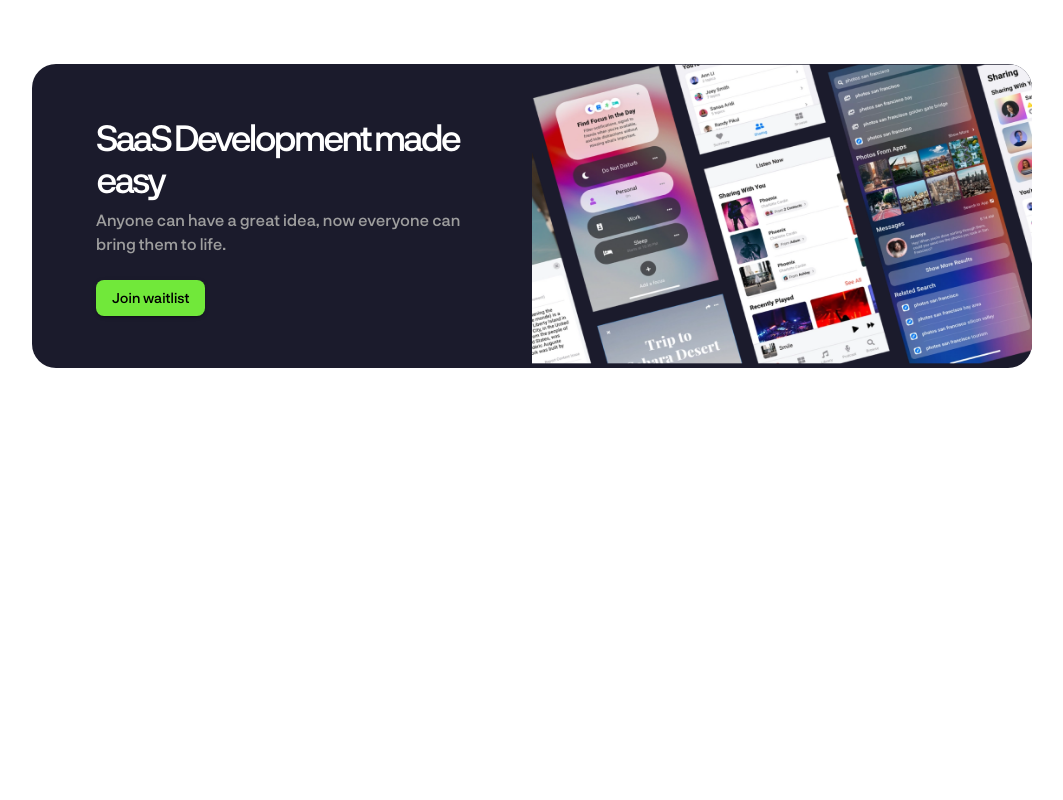
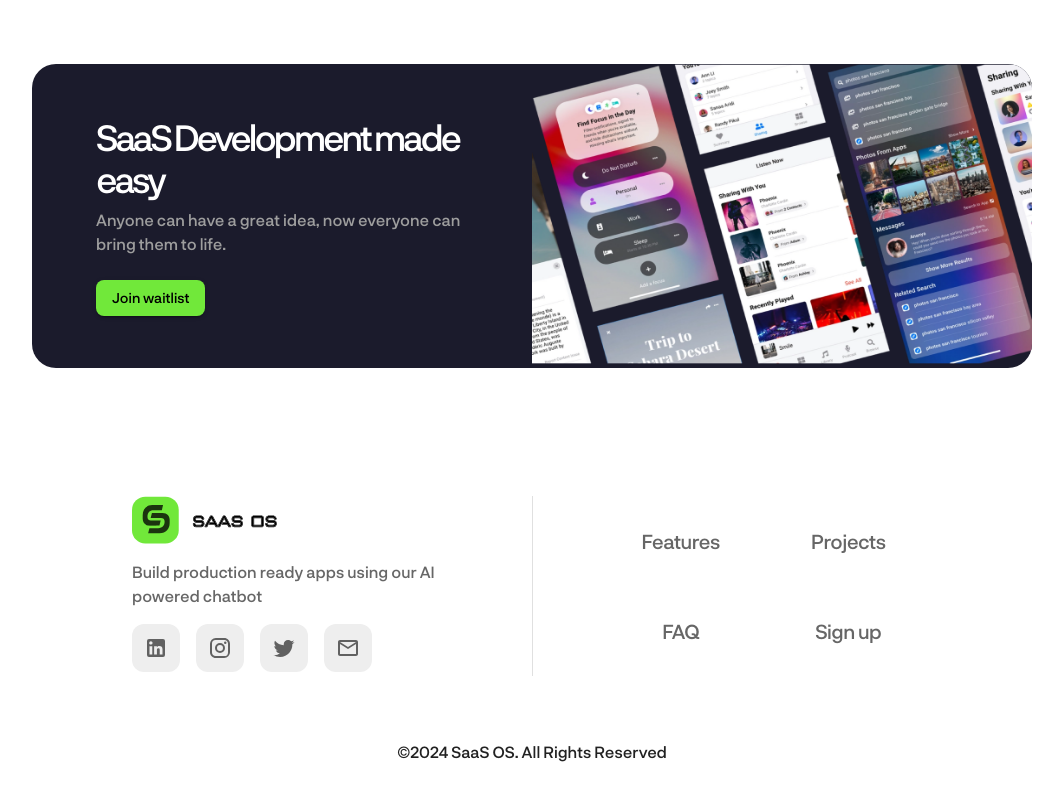
Before and after one commit to isaacwritescode/saas-os, a React (Create React App) app: page / in a window 1280 px wide. Shown: the part 3038-3838 px from the top of the page, without its empty margins (108-1171 px from the left). Before the commit the page ends 3406 px from the top, so only its background shows below. Built offline with nearby package versions, Linux system fonts and the light colour scheme.

Commit message:
footer done

```diff
--- a/package.json
+++ b/package.json
@@ -5,6 +5,7 @@
   "dependencies": {
     "@emotion/react": "^11.11.3",
     "@emotion/styled": "^11.11.0",
+    "@mui/icons-material": "^5.15.6",
     "@mui/lab": "^5.0.0-alpha.162",
     "@mui/material": "^5.15.6",
     "@mui/styled-engine-sc": "^6.0.0-alpha.13",
@@ -12,6 +13,7 @@
     "@testing-library/jest-dom": "^5.17.0",
     "@testing-library/react": "^13.4.0",
     "@testing-library/user-event": "^13.5.0",
+    "iconsax-react": "^0.0.8",
     "react": "^18.2.0",
     "react-dom": "^18.2.0",
     "react-icons": "^5.0.1",
--- a/src/App.js
+++ b/src/App.js
@@ -6,6 +6,7 @@ import Sponsors from "./pages/Sponsors";
 import Features from "./pages/Features";
 import Projects from "./pages/Projects";
 import Banner from "./pages/Banner";
+import Footer from "./pages/Footer";
 
 function App() {
   return (
@@ -16,6 +17,7 @@ function App() {
       <Features />
       <Projects />
       <Banner />
+      <Footer />
     </ThemeProvider>
   );
 }
--- /dev/null
+++ b/src/pages/Footer/SocialLinks/index.js
@@ -0,0 +1,32 @@
+import { Stack, Link } from "@mui/material";
+import { cloneElement } from "react";
+import { SOCIAL_LINKS } from "../constants";
+
+export const SocialLinks = () => {
+  return (
+    <Stack direction="row" spacing={2} flex={1}>
+      {SOCIAL_LINKS.map(({ icon, url }, idx) => {
+        icon = cloneElement(icon, { color: "black", size: "28px" });
+        return (
+          <Link
+            color="grey.700"
+            sx={{ ":hover": { color: "#000000" } }}
+            key={idx}
+            href={url}
+          >
+            <Stack
+              alignItems="center"
+              justifyContent="center"
+              height={48}
+              width={48}
+              bgcolor="grey.200"
+              borderRadius={3}
+            >
+              {icon}
+            </Stack>
+          </Link>
+        );
+      })}
+    </Stack>
+  );
+};
--- /dev/null
+++ b/src/pages/Footer/constants.js
@@ -0,0 +1,48 @@
+import {
+  EmailOutlined,
+  LinkedIn,
+  Twitter,
+  Instagram,
+} from "@mui/icons-material";
+
+export const FOOTER_LINKS = [
+  {
+    title: "Features",
+    path: "#roadmap",
+  },
+  {
+    title: "Projects",
+    path: "#projects",
+  },
+  {
+    title: "FAQ",
+    path: "#FAQ",
+  },
+  {
+    title: "Sign up",
+    path: "#sign-up",
+  },
+];
+
+export const SOCIAL_LINKS = [
+  {
+    platform: "linkedIn",
+    icon: <LinkedIn />,
+    url: "",
+  },
+  {
+    platform: "instagram",
+    icon: <Instagram />,
+    url: "",
+  },
+  {
+    platform: "Twitter",
+    icon: <Twitter />,
+    url: "",
+  },
+  {
+    platform: "Email",
+    icon: <EmailOutlined />,
+    url: "",
+  },
+];
--- /dev/null
+++ b/src/pages/Footer/index.js
@@ -0,0 +1,60 @@
+import { Box, Divider, Grid, Stack, Typography } from "@mui/material";
+import { Link } from "@mui/material";
+import { FOOTER_LINKS } from "./constants";
+import { SocialLinks } from "./SocialLinks";
+
+const Footer = () => {
+  return (
+    <Box width="100%" pt={16} pb={8} maxWidth={1000} m="auto">
+      <Box width={{ xs: "90%", lg: "80%" }} m="auto">
+        <Grid container>
+          <Grid item xs={6}>
+            <Stack spacing={2} alignItems="start" pr={8}>
+              <img src="/logo.svg" height={48} alt="logo" />
+              <Typography variant="body1" color="text.secondary">
+                Build production ready apps using our AI powered chatbot
+              </Typography>
+              <SocialLinks />
+            </Stack>
+          </Grid>
+          <Grid item xs={6} borderLeft={1} borderColor="grey.300">
+            <Box display="grid" gridTemplateColumns="1fr 1fr" pl={8}>
+              {FOOTER_LINKS.map(({ title, path }, idx) => {
+                return (
+                  <Link
+                    variant="h6"
+                    color="text.secondary"
+                    textAlign={{ xs: "left", md: "center" }}
+                    py={4}
+                    href={path}
+                    underline="none"
+                    sx={{
+                      "&:hover": {
+                        color: "text.primary",
+                        textDecoration: "underline",
+                      },
+                    }}
+                  >
+                    {title}
+                  </Link>
+                );
+              })}
+            </Box>
+          </Grid>
+        </Grid>
+        <Stack
+          spacing={2}
+          mx="auto"
+          mt={8}
+          textAlign={{ xs: "left", md: "center" }}
+        >
+          <Typography variant="body1" color="text.primary" fontWeight={500}>
+            ©2024 SaaS OS. All Rights Reserved
+          </Typography>
+        </Stack>
+      </Box>
+    </Box>
+  );
+};
+
+export default Footer;
```
Also changed, not shown: 1 other file (tests, documents, lock files or other folders).
